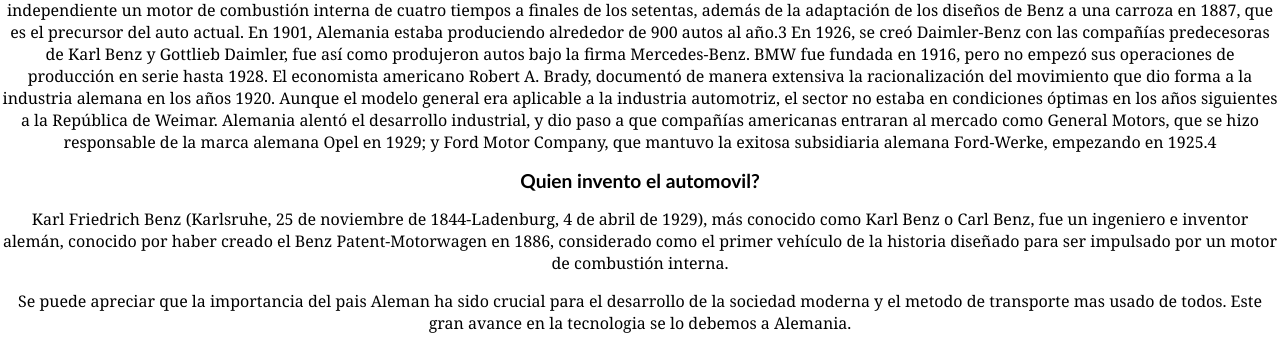
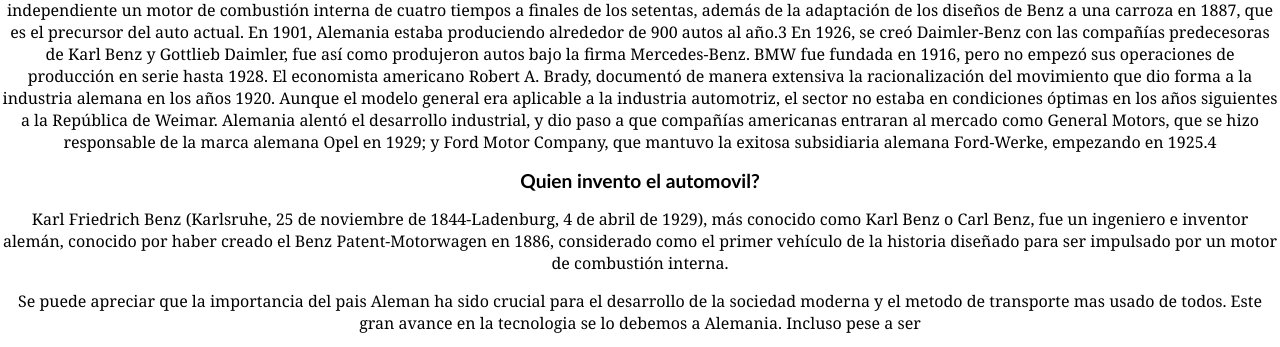
Before and after one commit to Vexturion/de-local-a-github, a plain HTML site: page index.html in a window 1280 px wide. Shown: the part 575-922 px from the top of the page. Drawn offline with Linux system fonts and the light colour scheme.

Commit message:
Ampliamos mas el parrafo H2

```diff
--- a/index.html
+++ b/index.html
@@ -62,7 +62,7 @@
             como el primer vehículo de la historia diseñado para ser impulsado por un motor de combustión interna.</p>
 
             <p class="parrafoNormal">Se puede apreciar que la importancia del pais Aleman ha sido crucial para el desarrollo de la sociedad moderna
-                y el metodo de transporte mas usado de todos. Este gran avance en la tecnologia se lo debemos a Alemania.
+                y el metodo de transporte mas usado de todos. Este gran avance en la tecnologia se lo debemos a Alemania. Incluso pese a ser
             </p>
 
         </center>
```
